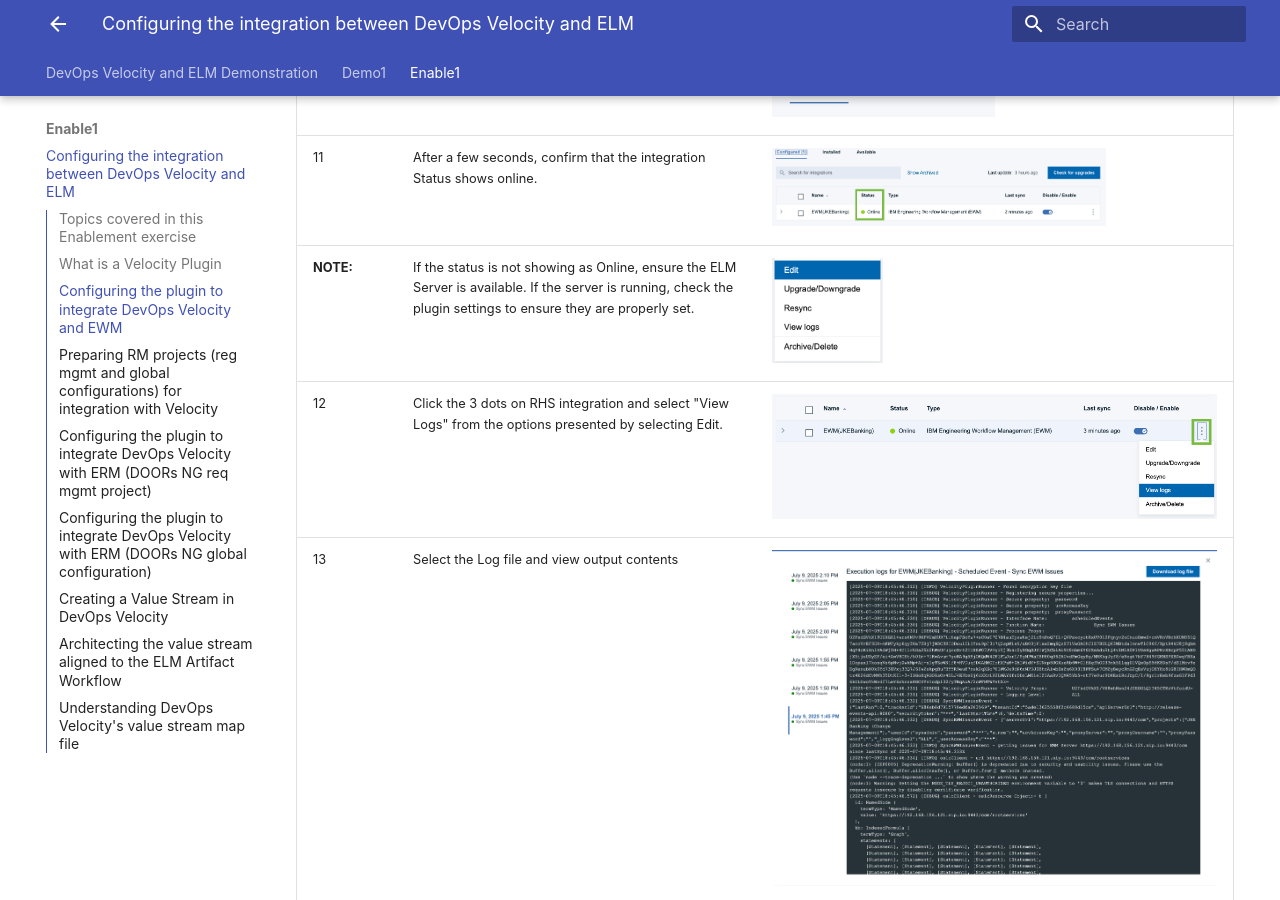
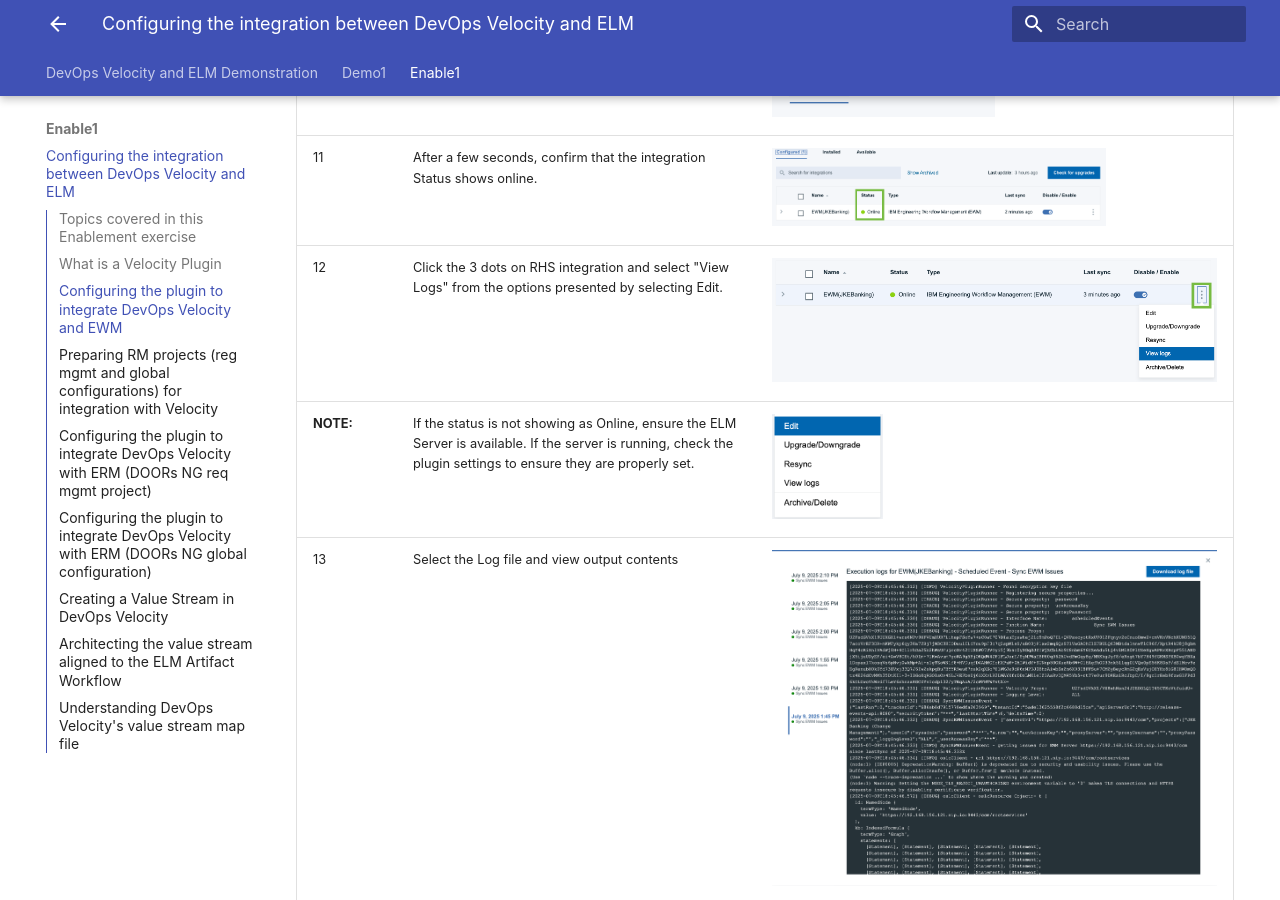
Before and after one commit to DevOpsAutomationLabs/ELM_Velocity, an MkDocs documentation site: the page built from docs/enable1/index.md, in a window 1280 px wide and 900 px high, scrolled down 3120 px. Built offline with MkDocs 1.6.1 and Material for MkDocs 9.7.7, drawn with Linux system fonts in a browser that asks for light colours.

Commit message:
Update index.md

```diff
--- a/docs/enable1/index.md
+++ b/docs/enable1/index.md
@@ -46,8 +46,8 @@
 | 9 | Click the "Add" button when done. |  |
 | 10 | Click the Configured tab on the Integrations page. | <img src="media/e9.png" alt="e9" style="width:50%; height:auto;"> |
 | 11 | After a few seconds, confirm that the integration Status shows online. |  <img src="media/e10.png" alt="e10" style="width:75%; height:auto;"> |
+| 12 | Click the 3 dots on RHS integration and select "View Logs" from the options presented by selecting Edit. |  <img src="media/e11.png" alt="e11" style="width:100%; height:auto;"> |
 | **NOTE:** |  If the status is not showing as Online, ensure the ELM Server is available. If the server is running, check the plugin settings to ensure they are properly set. | <img src="media/e12.png" alt="e12" style="width:25%; height:auto;">  |
-| 12 | Click the 3 dots on RHS integration and select "View Logs" from the options presented by selecting Edit. |  <img src="media/e11.png" alt="e11" style="width:100%; height:auto;"> |
 | 13 | Select the Log file and view output contents | <img src="media/e13.png" alt="e13" style="width:100%; height:auto;"> |
 
 Congratulations on successfully configuring the EWM Plugin.
```
